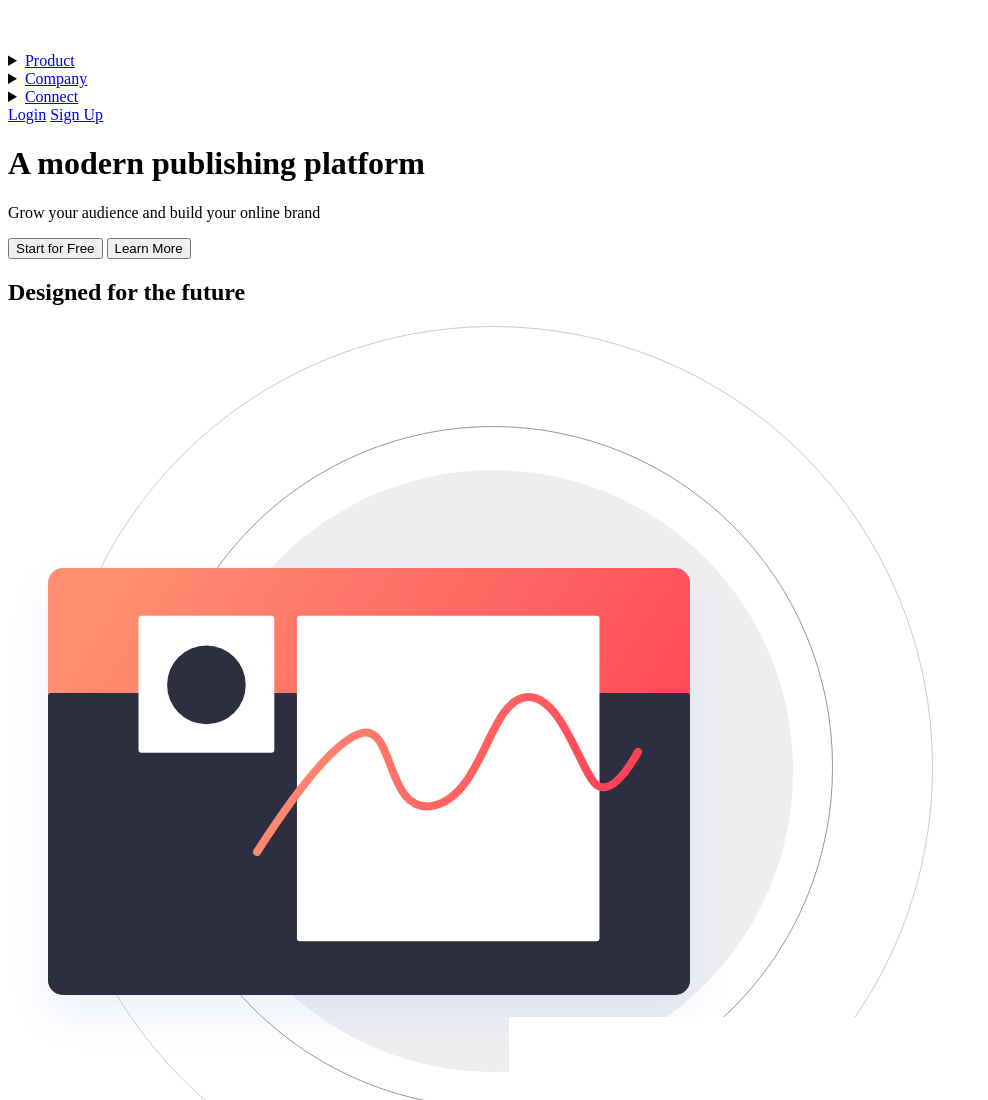
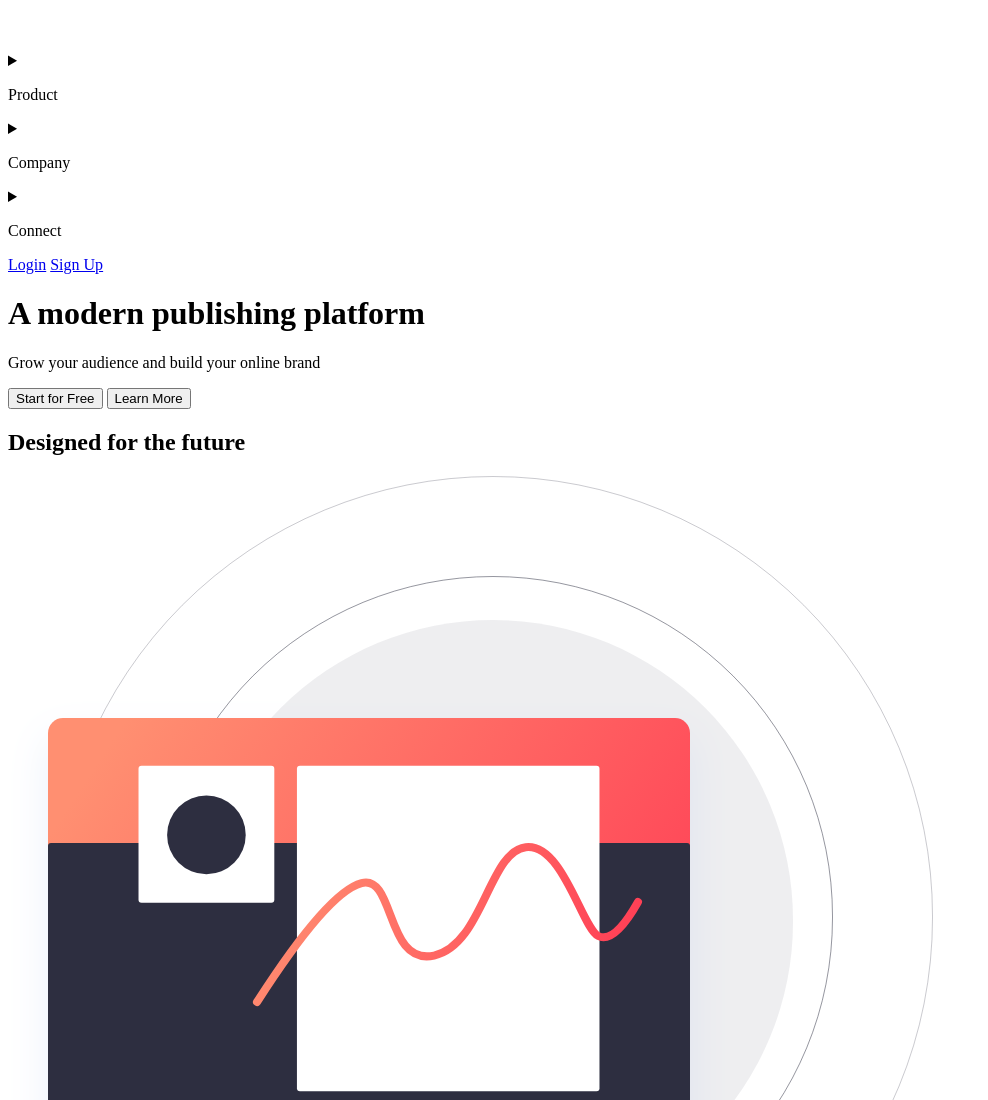
Before and after one commit to AlSideeq/blogr-landing-page, a plain HTML site: page index.html in a window 1280 px wide. Shown: the top 1100 px of the page, without its empty margins (0-988 px from the left). Drawn offline with Linux system fonts and the light colour scheme.

Commit message:
a tag changed to p tag

```diff
--- a/index.html
+++ b/index.html
@@ -18,7 +18,7 @@
           <div>
 
             <details>
-              <summary> <a href="#">Product</a> </summary>
+              <summary> <p>Product</p> </summary>
               <ul>
                 <li><a href="#">Overview</a></li>
                 <li><a href="#">Pricing</a></li>
@@ -29,7 +29,7 @@
             </details>
 
             <details>
-              <summary> <a href="#">Company</a> </summary>
+              <summary> <p>Company</p> </summary>
               <ul>
                 <li><a href="#"> About </a></li>
                 <li><a href="#"> Team </a></li>
@@ -39,7 +39,7 @@
             </details>
 
             <details>
-              <summary> <a href="#"> Connect </a> </summary>
+              <summary> <p> Connect </p> </summary>
               <ul>
                 <li><a href="#"> Contact </a></li>
                 <li><a href="#"> Newsletter </a></li>
```
